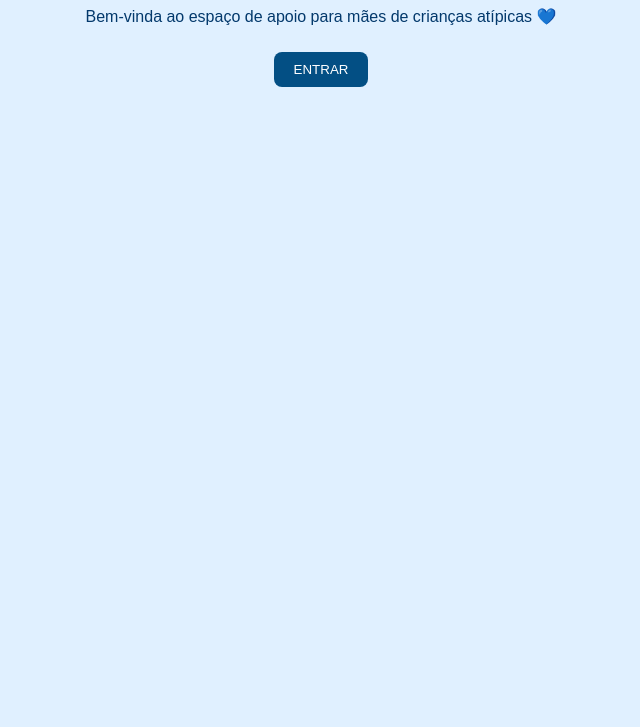
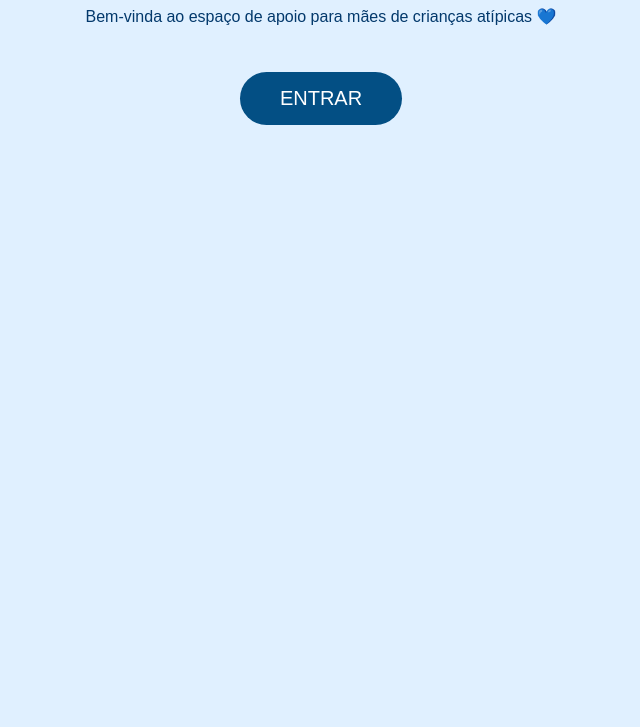
Before and after one commit to GeoAna884/afeto-atipico, a plain HTML site: page index.html in a window 1280 px wide. Shown: the part 73-800 px from the top of the page, without its empty margins (319-959 px from the left). Drawn offline with Linux system fonts and the light colour scheme.

Commit message:
Update style.css

```diff
--- a/style.css
+++ b/style.css
@@ -45,3 +45,19 @@ input[type="text"] {
   border-radius: 5px;
   border: 1px solid #034f84;
 }
+.btn-inicial {
+  padding: 15px 40px;
+  background-color: #034f84;
+  color: white;
+  border: none;
+  border-radius: 30px;
+  font-size: 20px;
+  cursor: pointer;
+  transition: background-color 0.3s, transform 0.2s;
+  margin-top: 30px;
+}
+
+.btn-inicial:hover {
+  background-color: #03396c;
+  transform: scale(1.05);
+}
```
